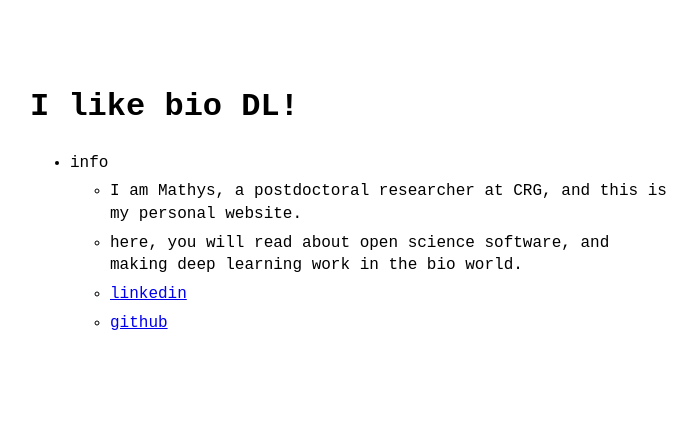
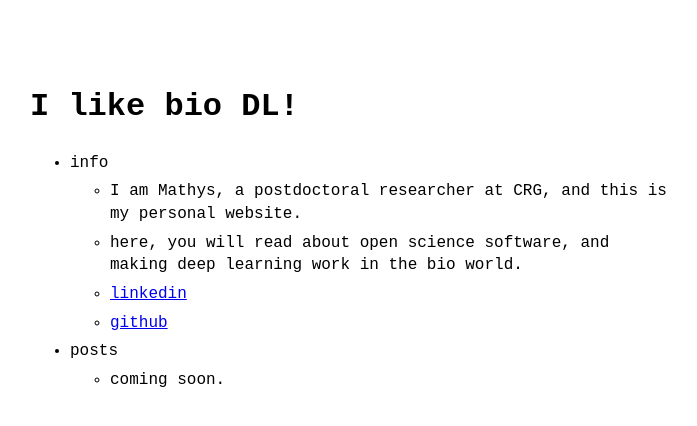
Before and after one commit to mathysgrapotte/mathysgrapotte.github.io, a Jekyll site: the page built from index.md, in a window 1280 px wide. Shown: the top 426 px of the page, without its empty margins (290-987 px from the left). Built offline with Jekyll 4.4.1, drawn with Linux system fonts in a browser that asks for light colours.

Commit message:
update content.

```diff
--- a/_data/menu.yml
+++ b/_data/menu.yml
@@ -11,6 +11,9 @@ entries:
       - title: github
         url: https://github.com/mathysgrapotte
 
+  - title: posts
+    entries:
+      - title: coming soon.
 
 #  - title: all posts
 #    post_list:
```
